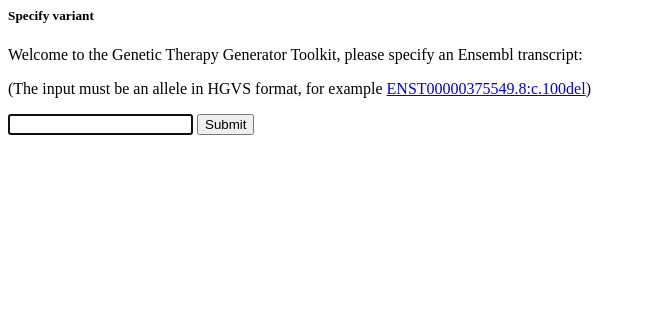
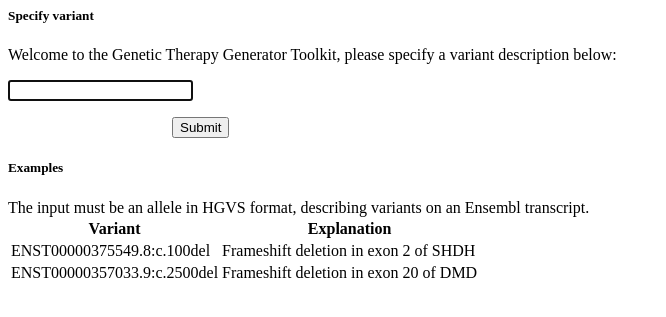
Before and after one commit to DCRT-LUMC/GTGT, a Python web app: template src/gtgt/templates/search.html.j2 in a window 1280 px wide. Shown: the top 317 px of the page, without its empty margins (0-666 px from the left). Run offline with Jinja, Linux system fonts and the light colour scheme; the template is opened without the code that fills it, so the values that code supplies are empty.

Commit message:
Add clickable examples to the search page

```diff
--- a/src/gtgt/templates/search.html.j2
+++ b/src/gtgt/templates/search.html.j2
@@ -5,14 +5,15 @@
 {% endif %}
     <h5>Specify variant</h5>
     <p>
-      Welcome to the Genetic Therapy Generator Toolkit, please specify an Ensembl transcript:
+      Welcome to the Genetic Therapy Generator Toolkit, please specify a variant description below:
     </p>
-    <p>(The input must be an allele in HGVS format, for example <a class="link" href="/ENST00000375549.8:c.100del">ENST00000375549.8:c.100del</a>)</p>
-    <div class="field border round small" style="margin-bottom:3em;">
+    <div class="field border round small" style="margin-bottom:1em;">
       <input id="variant_input" type="text" {{'value=' + '"' + variant + '"' if variant else ''}} autofocus>
+    </div>
+    <div>
+      <progress id="submitSpinner" style="visibility:hidden"></progress>
       <button id="submitBtn" class="center" type="button" onclick="redirect()" >Submit</button>
     </div>
-    <progress id="submitSpinner" style="visibility:hidden"></progress>
 
     {% if error is defined %}
     <div id="error" class="active">
@@ -27,7 +28,27 @@
           <code>{{ error["details"] }}</code>
         </details>
       </article>
-
     </div>
     {% endif %}
+
+    <h5>Examples</h5>
+    <p>The input must be an allele in HGVS format, describing variants on an Ensembl transcript.
+    <table>
+      <thead>
+        <tr>
+          <th>Variant</th>
+          <th>Explanation</th>
+        </tr>
+      </thead>
+      <tbody>
+        <tr>
+          <td><a class="link" onclick="fillSearchField('ENST00000375549.8:c.100del')">ENST00000375549.8:c.100del</a></td>
+          <td>Frameshift deletion in exon 2 of SHDH</td>
+        </tr>
+        <tr>
+          <td><a class="link" onclick="fillSearchField('ENST00000357033.9:c.2500del')">ENST00000357033.9:c.2500del</a></td>
+          <td>Frameshift deletion in exon 20 of DMD</td>
+        </tr>
+      </tbody>
+    </table>
   </div>
```
Also changed, not shown: src/gtgt/templates/head.html.j2 (+10 -2 lines).
